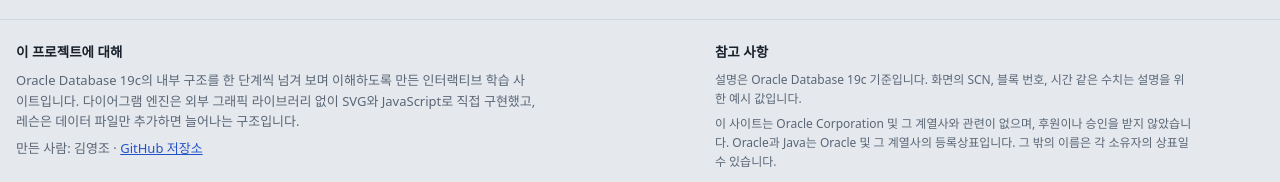
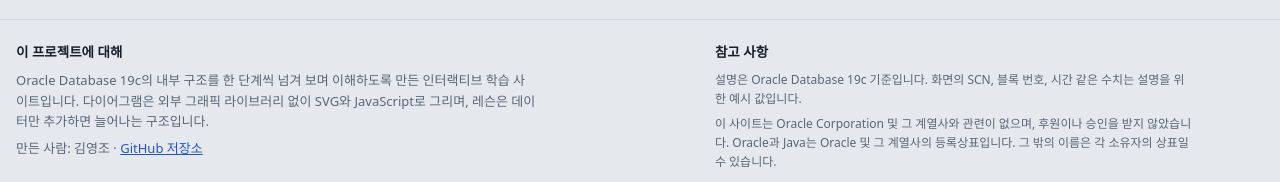
Before and after one commit to batiappa/oracle-anatomy, a plain HTML site: page index.html in a window 1280 px wide. Shown: the part 1378-1560 px from the top of the page. Drawn offline with Linux system fonts and the light colour scheme; a web font is replaced by a local one.

Commit message:
Clarify implementation wording and ignore local portfolio files
Co-Authored-By: Claude Opus 5.5 <noreply@anthropic.com>

```diff
--- a/index.html
+++ b/index.html
@@ -465,7 +465,7 @@ kbd { font-size: 10.5px; border: 1px solid var(--line); border-bottom-width: 2px
   <div class="foot-in">
     <div>
       <h2>이 프로젝트에 대해</h2>
-      <p>Oracle Database 19c의 내부 구조를 한 단계씩 넘겨 보며 이해하도록 만든 인터랙티브 학습 사이트입니다. 다이어그램 엔진은 외부 그래픽 라이브러리 없이 SVG와 JavaScript로 직접 구현했고, 레슨은 데이터 파일만 추가하면 늘어나는 구조입니다.</p>
+      <p>Oracle Database 19c의 내부 구조를 한 단계씩 넘겨 보며 이해하도록 만든 인터랙티브 학습 사이트입니다. 다이어그램은 외부 그래픽 라이브러리 없이 SVG와 JavaScript로 그리며, 레슨은 데이터만 추가하면 늘어나는 구조입니다.</p>
       <p id="authorLine" hidden></p>
     </div>
     <div class="legal">
```
Also changed, not shown: 2 other files.
